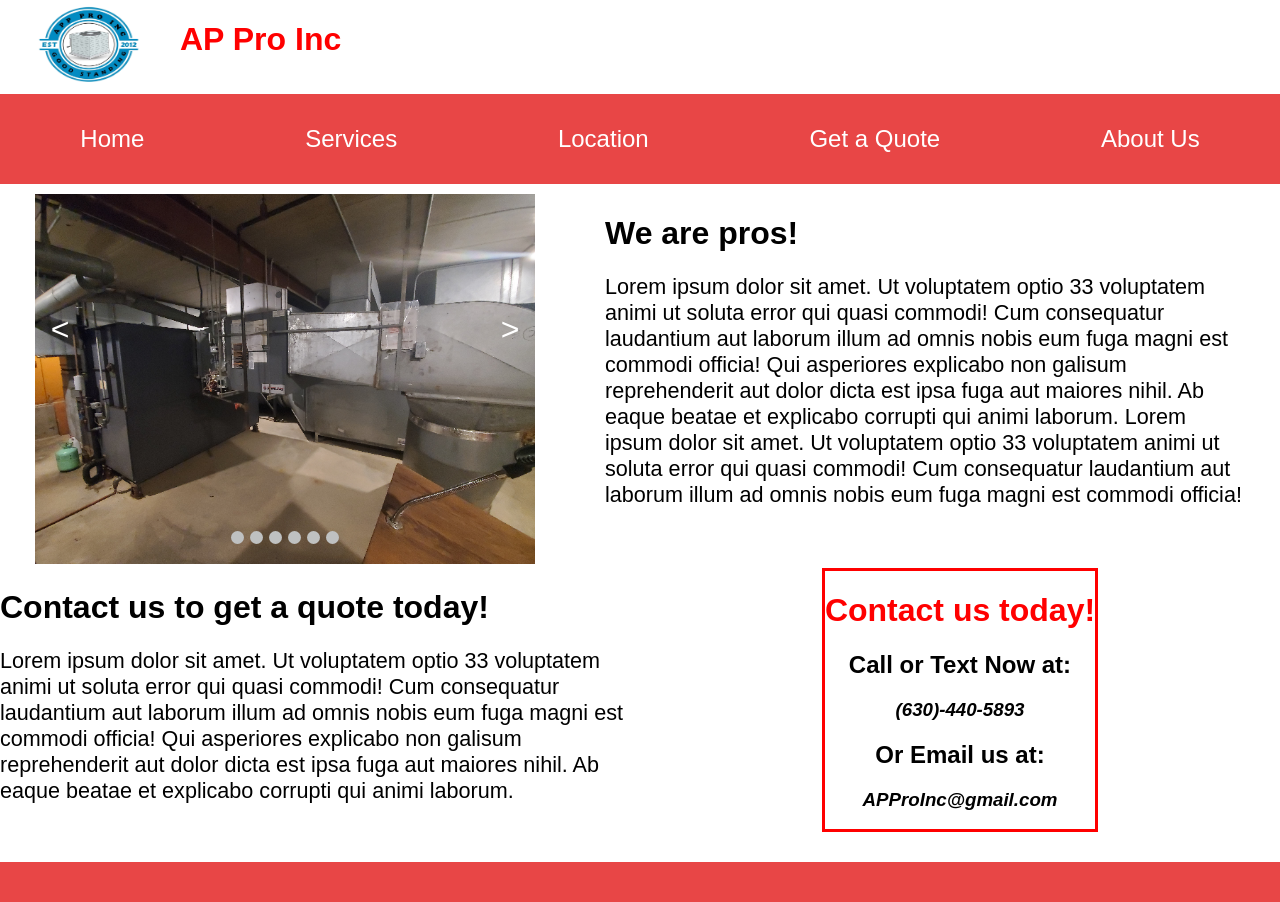
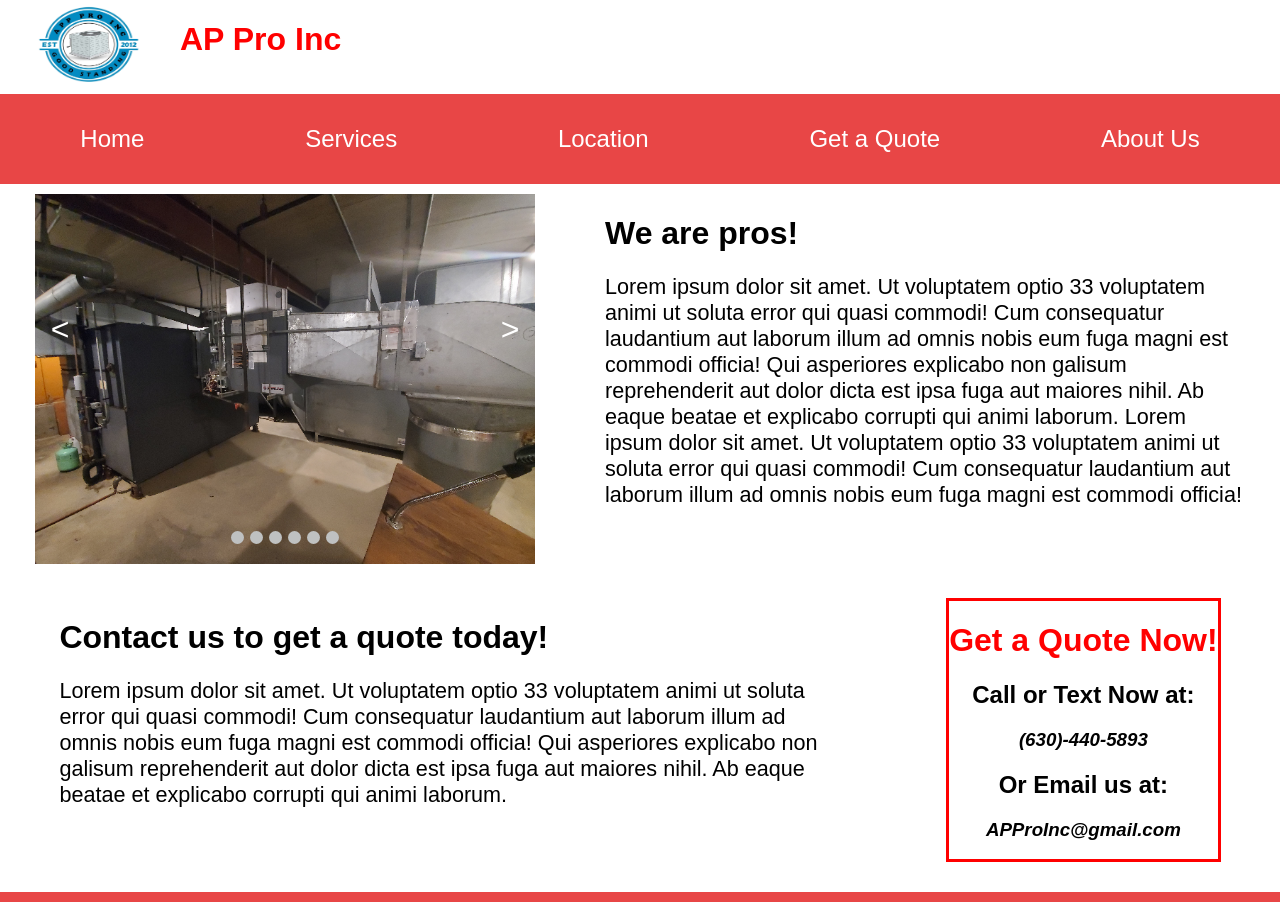
Before and after one commit to cod-cs-club/AC-Website, a Next.js app: page / in a window 1280 px wide. Shown: the top 902 px of the page. Built offline with nearby package versions, Linux system fonts and the light colour scheme.

Commit message:
added quote page skeleton

```diff
--- a/components/ContactBox.jsx
+++ b/components/ContactBox.jsx
@@ -2,7 +2,7 @@ export default function ContactBox({}){
     return (
         <>
         <div id="ContactBoxContainer">
-            <h1 style={{color:"red"}}>Contact us today!</h1>
+            <h1 style={{color:"red"}}>Get a Quote Now!</h1>
             <div>
                 <h2>Call or Text Now at:</h2>
                 <i><h3>(630)-440-5893</h3></i>
--- a/src/pages/index.jsx
+++ b/src/pages/index.jsx
@@ -33,6 +33,7 @@ export default function Home() {
             </p>
         </div>
       </div>
+      <div style={{paddingTop:"30px"}}>
         <div className="FlexContainer">
           <div id="contactTextDiv">
             <div>
@@ -50,6 +51,7 @@ export default function Home() {
           </div>
         </div>
       </div>
+    </div>
     <div id="footerContainer">
       <Footer />
     </div>
--- a/src/styles/homepageStyles.css
+++ b/src/styles/homepageStyles.css
@@ -87,11 +87,15 @@
 }
 
 /*Contact Box*/
+
 #contactTextDiv{
-    width:50%;
+    width:60%;
+    margin: 0 auto;
+    justify-content: center;
 }
 
 #contactBoxDiv{
+    display: block;
     margin: 0 auto;
     justify-content: center;
 }
```
Lines whose indentation alone changed are shown as unchanged.
